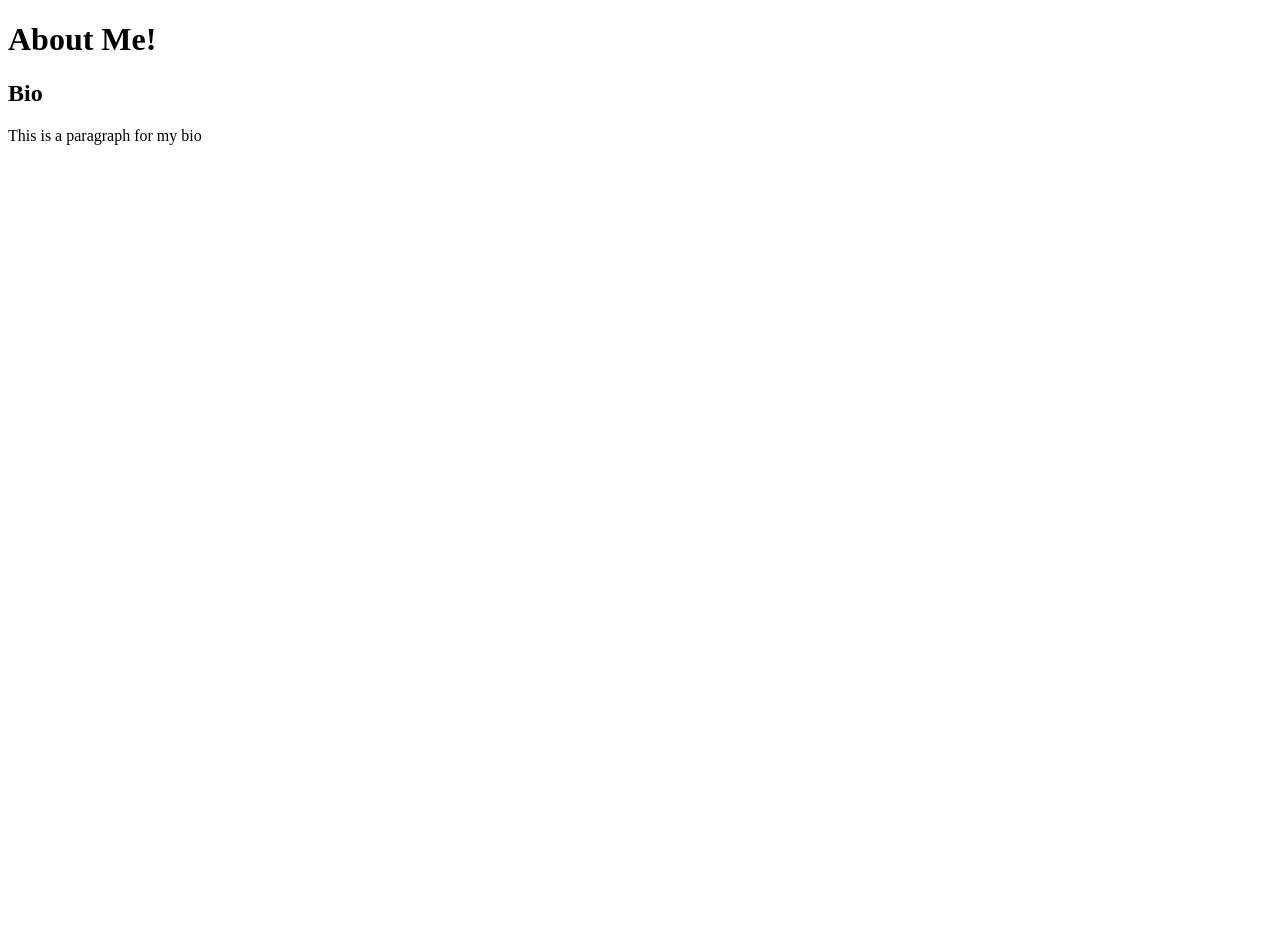
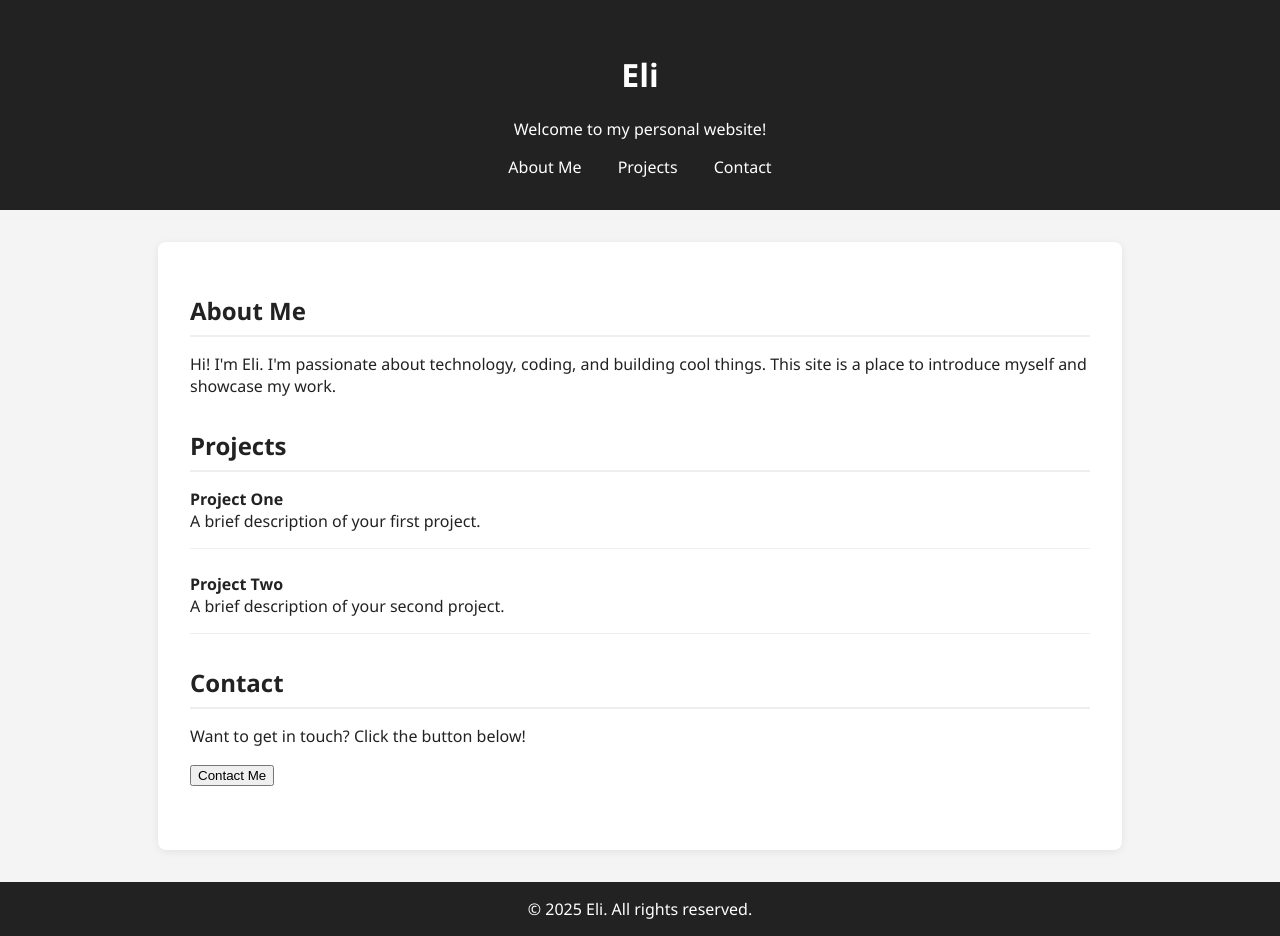
Before and after one commit to ElijahFisher03/ElijahFisher.github.io, a plain HTML site: page index.html in a window 1280 px wide. Before the commit the page ends 800 px from the top, so only its background shows below. Drawn offline with Linux system fonts and the light colour scheme.

Commit message:
general layout for website

```diff
--- a/index.html
+++ b/index.html
@@ -3,12 +3,47 @@
 <head>
   <meta charset="UTF-8">
   <meta name="viewport" content="width=device-width, initial-scale=1.0">
-  <title>Eli Fisher</title>
+  <title>Eli | Personal Website</title>
+  <link rel="stylesheet" href="style.css">
 </head>
 <body>
-  <h1>About Me!</h1>
-  <h2>Bio</h2>
-  <p id="bio">This is a paragraph for my bio</p>
-
+  <header>
+    <h1>Eli</h1>
+    <p>Welcome to my personal website!</p>
+    <nav>
+      <a href="#about">About Me</a>
+      <a href="#projects">Projects</a>
+      <a href="#contact">Contact</a>
+    </nav>
+  </header>
+  <main>
+    <section id="about">
+      <h2>About Me</h2>
+      <p>Hi! I'm Eli. I'm passionate about technology, coding, and building cool things. This site is a place to introduce myself and showcase my work.</p>
+    </section>
+    <section id="projects">
+      <h2>Projects</h2>
+      <ul class="project-list">
+        <li>
+          <strong>Project One</strong><br>
+          <span>A brief description of your first project.</span>
+        </li>
+        <li>
+          <strong>Project Two</strong><br>
+          <span>A brief description of your second project.</span>
+        </li>
+        <!-- Add more projects here -->
+      </ul>
+    </section>
+    <section id="contact">
+      <h2>Contact</h2>
+      <p>Want to get in touch? Click the button below!</p>
+      <button id="contact-btn">Contact Me</button>
+    </section>
+  </main>
+  <footer>
+    &copy; 2025 Eli. All rights reserved.
+  </footer>
+  <script src="script.js"></script>
 </body>
 </html>
```
